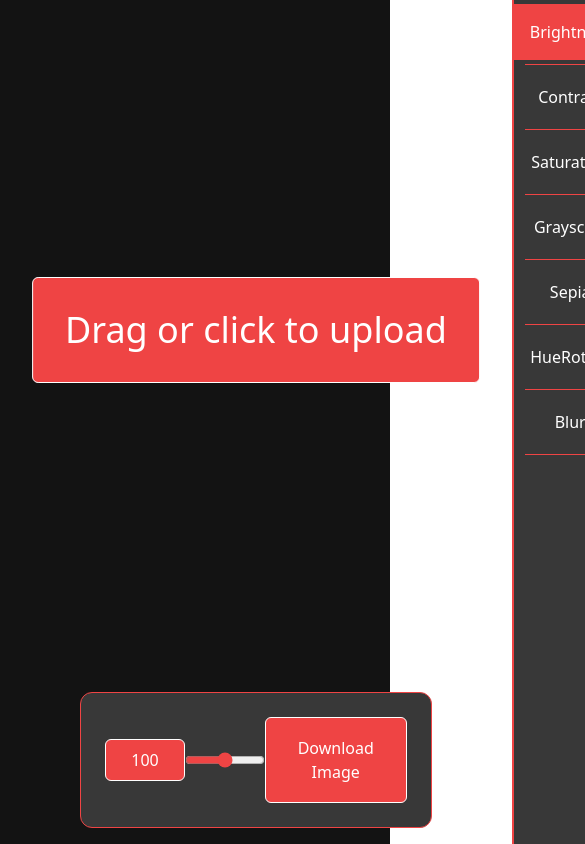
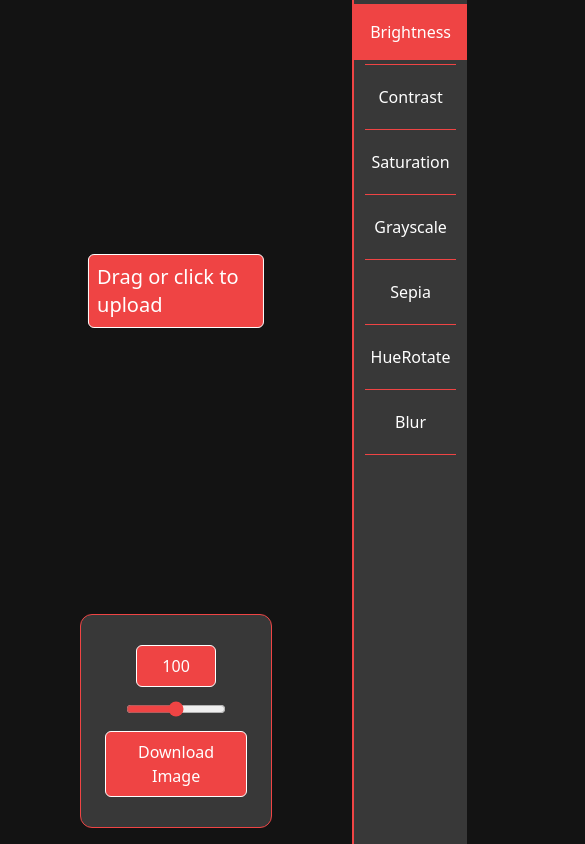
Before and after one commit to PushkarDesai-06/AiPhotoEditor, a website: page src/index.html in a window 390 px wide. Shown: the top 844 px of the page, 585 px wide, since content can reach past the window. Drawn offline with Linux system fonts and the light colour scheme.

Commit message:
refactor: enhance layout styles and improve responsiveness for image upload component

```diff
--- a/src/index.html
+++ b/src/index.html
@@ -9,13 +9,13 @@
   </head>
   <body>
     <div class="container1 h-screen w-screen bg-[#131313]">
-      <div class="image flex items-center">
+      <div class="image flex items-center relative">
         <label
           id="label"
           for="fileInput"
-          class="opacity-100 text-white relative left-[50%] -translate-x-1/2"
+          class="opacity-100 text-white absolute left-[50%] -translate-x-1/2"
           ><h1
-            class="text-4xl w-auto text-nowrap bg-red-500 p-8 rounded-md border border-white"
+            class="sm:text-4xl w-auto sm:text-nowrap text-wrap bg-red-500 sm:p-8 p-2 text-xl rounded-md border border-white"
           >
             Drag or click to upload
           </h1></label
@@ -26,10 +26,10 @@
           type="file"
           accept="image/*"
           onchange="uploaded(event)"
-          class="cursor-pointer m-auto p-8 rounded-md text-white bg-transparent text-transparent w-full h-full opacity-0"
+          class="cursor-pointer m-auto p-8 rounded-md text-white bg-transparent text-transparent w-full h-full opacity-0 relative"
         />
         <img
-          class="main-image max-w-[600px] mx-auto my-auto rounded-xl overflow-hidden shadow-xl hidden"
+          class="main-image sm:max-w-[400px] sm:max-h-[500px] sm:w-auto mx-auto rounded-xl overflow-hidden hidden w-[300px]"
           src=""
           alt=""
           crossorigin="anonymous"
@@ -46,7 +46,7 @@
         </div>
       </div>
       <div
-        class="flex justify-around slider-container mt-8 p-6 border border-red-500 mx-20 my-4 rounded-xl bg-[#383838]"
+        class="flex flex-col sm:flex-row justify-evenly items-center gap-2 sm:justify-around slider-container mt-8 p-6 border border-red-500 mx-20 my-4 rounded-xl bg-[#383838]"
       >
         <input
           type="number"
@@ -56,14 +56,14 @@
         <input
           draggable="false"
           type="range"
-          class="slider w-[70%] cursor-pointer transition-all text-red-500 accent-red-500"
+          class="slider w-[70%] cursor-pointer transition-all text-red-500 accent-red-500 flex-grow-1"
           min="0"
           max="200"
           value="100"
         />
         <button
           id="download-btn"
-          class="px-8 py-1 bg-red-500 text-white rounded-md border-white border hover:bg-red-800 transition-all"
+          class="px-8 py-2 bg-red-500 text-white rounded-md border-white border hover:bg-red-800 transition-all flex-grow-0"
         >
           Download Image
         </button>
--- a/src/style.css
+++ b/src/style.css
@@ -1,5 +1,6 @@
-.body {
+body {
   transition: 0.3s;
+  background-color: #131313;
 }
 
 .container1 {
```
Also changed, not shown: src/output.css.
